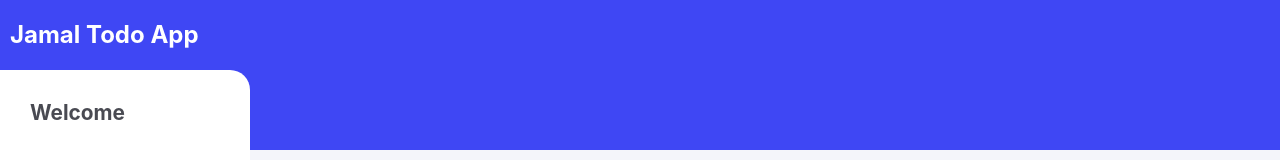
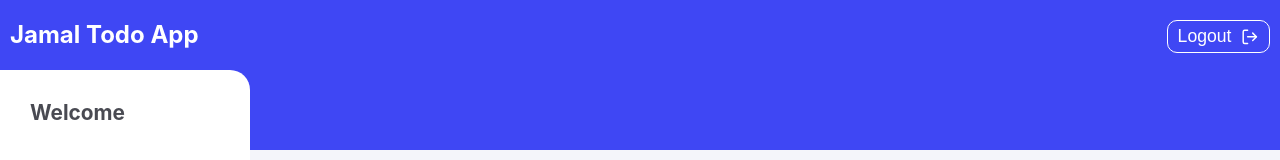
Before and after one commit to jamalshamsi1988/todo-nextjs, a Next.js app in the folder todo/: page / in a window 1280 px wide. Shown: the top 160 px of the page. Built offline with nearby package versions, Linux system fonts and the light colour scheme; no server answers.

Commit message:
handel the logout

```diff
--- a/todo/components/layout/Layout.js
+++ b/todo/components/layout/Layout.js
@@ -1,13 +1,22 @@
 import Link from "next/link"
+import { useSession ,signOut } from "next-auth/react"
 import {VscListSelection} from "react-icons/vsc"
 import {BiMessageAltAdd} from "react-icons/bi"
 import {RxDashboard} from "react-icons/rx"
+import { FiLogOut } from "react-icons/fi"
 
 const Layout = ({children}) => {
+    const {status}=useSession();
+    const logoutHnadler=()=>{
+        signOut();
+    }
   return (
     <div className="container">
         <header>
             <p>Jamal Todo App</p>
+            {
+                status ? <button onClick={logoutHnadler}>Logout <FiLogOut /></button> : null
+            }
         </header>
         <div className="container--main">
             <aside>
```
